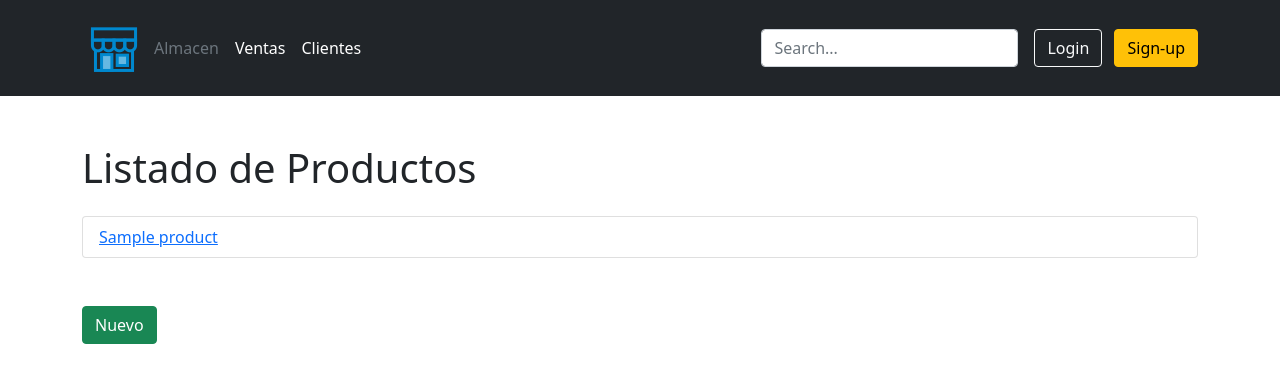
After one commit to sharon1160/sales-app, a Django app: page /almacen/productos in a window 1280 px wide. The commit adds this page. Shown: the top 383 px of the page. Run offline with Django 3.2, Linux system fonts and the light colour scheme; tables that the repository leaves empty hold one stand-in row (values such as "Sample post").

Commit message:
add product templates

```diff
--- a/sales_admin/applications/warehouse/templates/warehouse/index.html
+++ b/sales_admin/applications/warehouse/templates/warehouse/index.html
@@ -10,7 +10,7 @@
             <div class="card-body">
               <h5 class="card-title">Productos</h5>
               <p class="card-text">Aquí encontrarás los productos que tiene la compañía.</p>
-              <a href="#" class="btn btn-primary">Listado</a>
+              <a href="{% url 'warehouse:product_list' %}" class="btn btn-primary">Listado</a>
               <a href="#" class="btn btn-success">Nuevo</a>
             </div>
           </div>
--- /dev/null
+++ b/sales_admin/applications/warehouse/templates/warehouse/product/detail.html
@@ -0,0 +1 @@
+<h1>{{product.name}}</h1>
--- /dev/null
+++ b/sales_admin/applications/warehouse/templates/warehouse/product/list.html
@@ -0,0 +1,17 @@
+{% extends 'base.html' %}
+
+{% block content %}
+    {% if product_list %}
+    <h1 class="mt-5">Listado de Productos</h1>
+    <ul class="mt-4 list-group">
+        {% for product in product_list %}
+            <li class="list-group-item">
+                <a href="{% url 'warehouse:product_detail' product.id %}">
+                    {{ product.name }}
+                </a>
+            </li>
+        {% endfor %}
+    </ul>
+    <a href="#" class="btn btn-success mt-5"> Nuevo</a>
+    {% endif %}
+{% endblock %}
```
